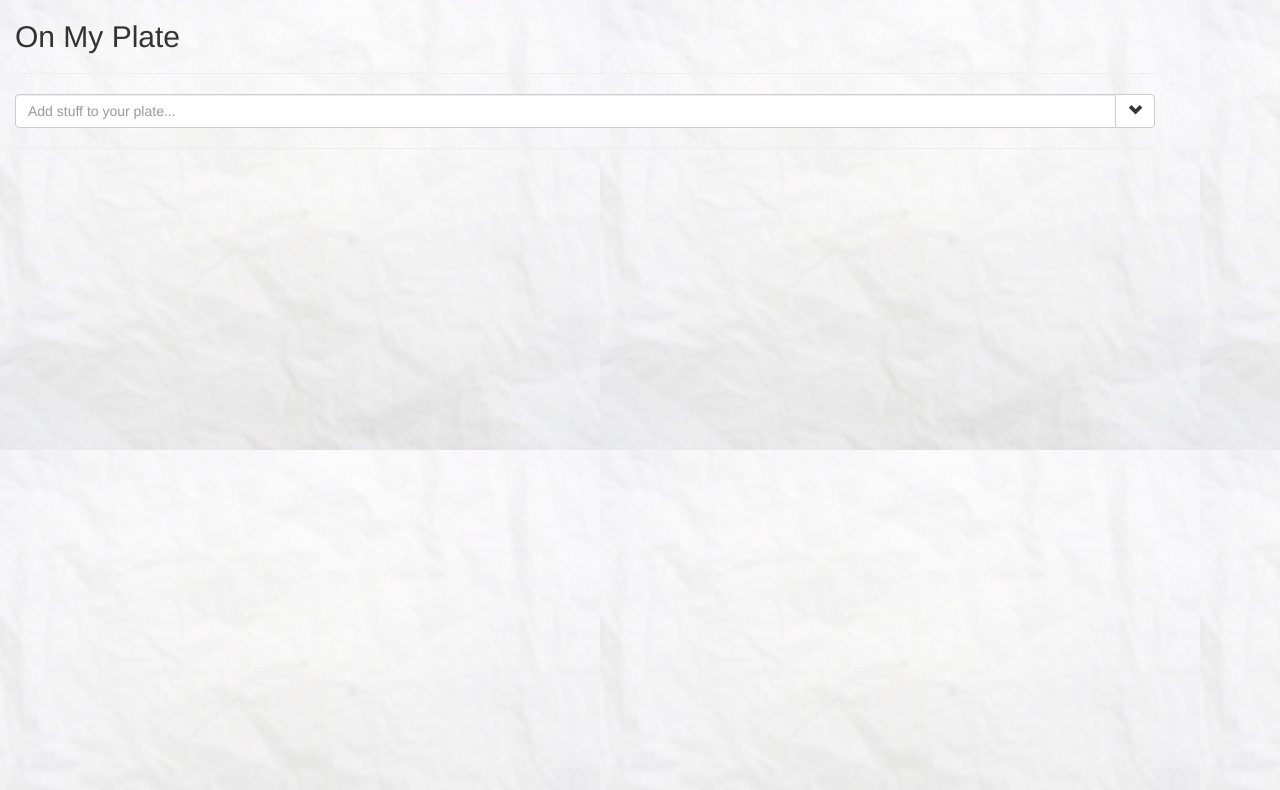
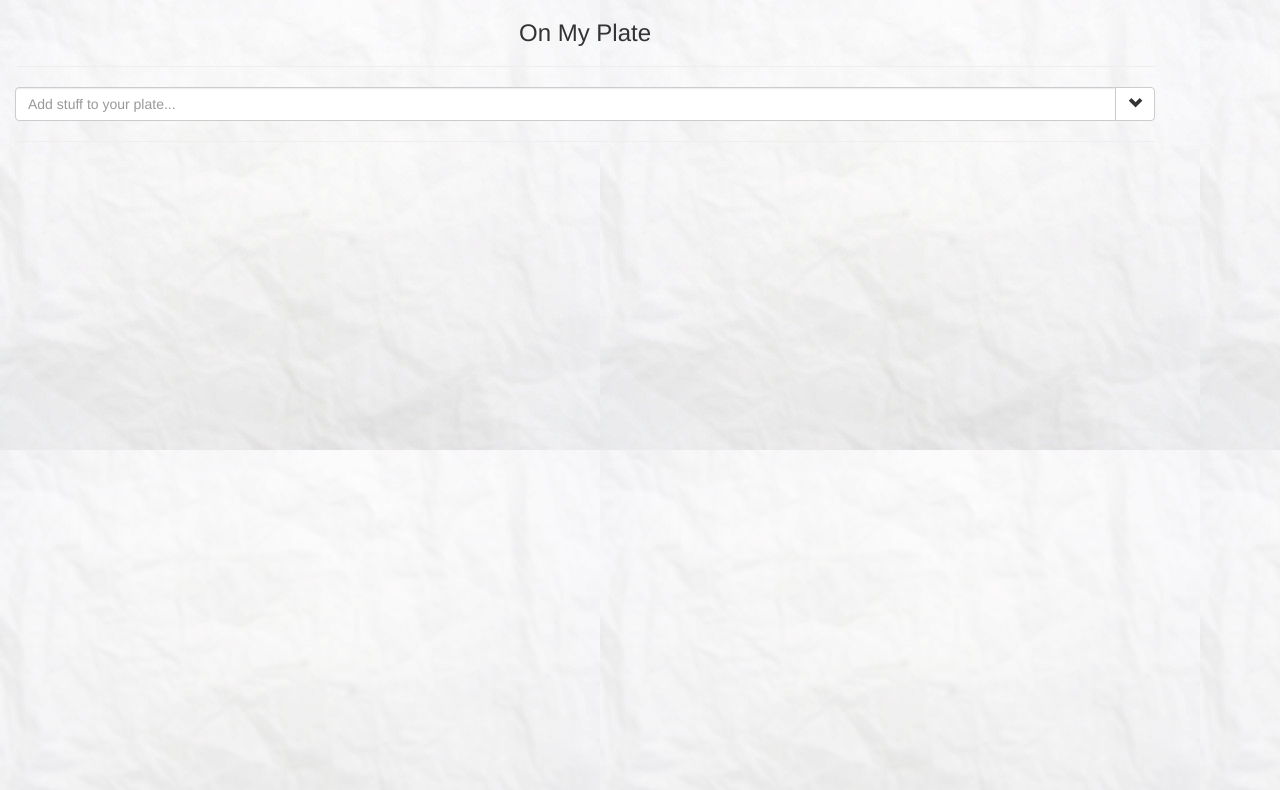
Before and after one commit to sumitgouthaman/OnMyPlate, a browser extension: page index.html in a window 1280 px wide. Drawn offline with nearby package versions, Linux system fonts and the light colour scheme.

Commit message:
Minor interface inprovements

```diff
--- a/index.html
+++ b/index.html
@@ -17,7 +17,7 @@
     <div class="container">
         <div class="row">
             <div class="col-xs-12">
-                <h2>{{appName}}</h2>
+                <h3 class="text-center">{{appName}}</h3>
                 <hr/>
             </div>
         </div>
```
